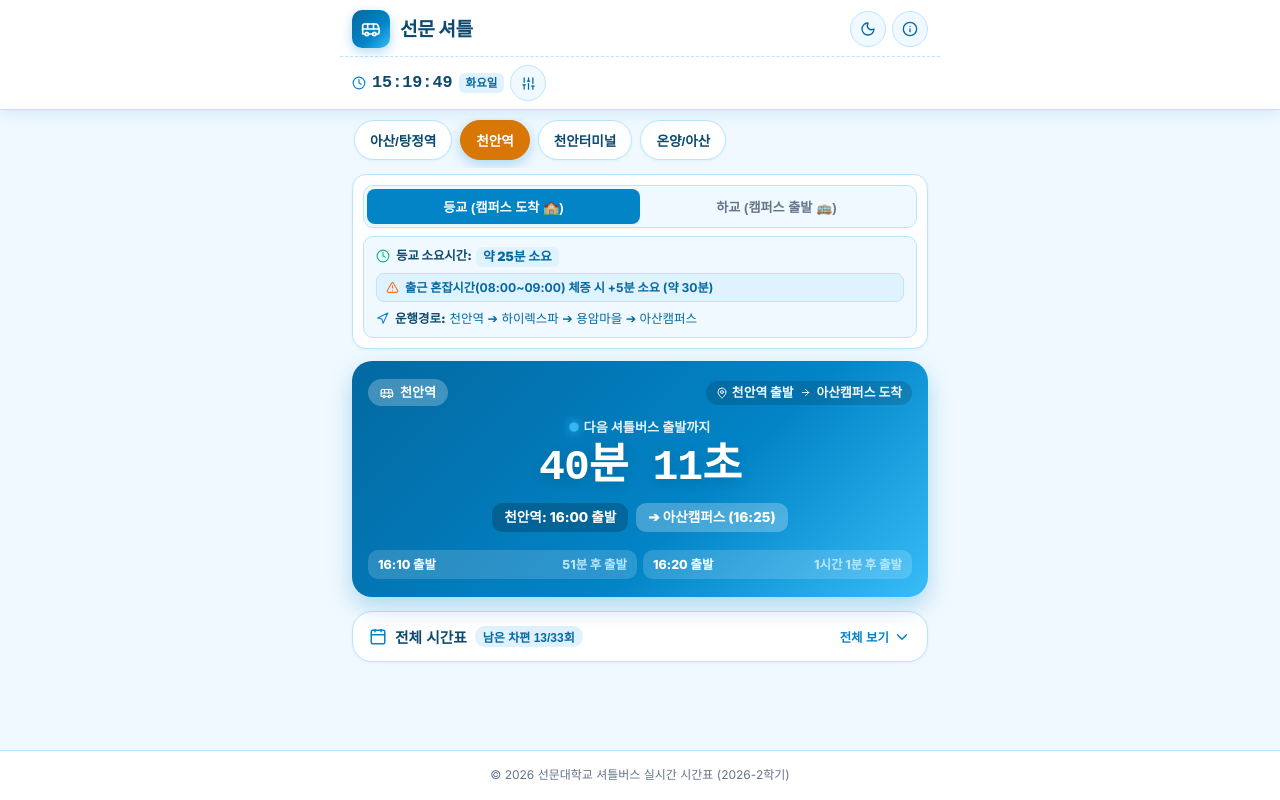
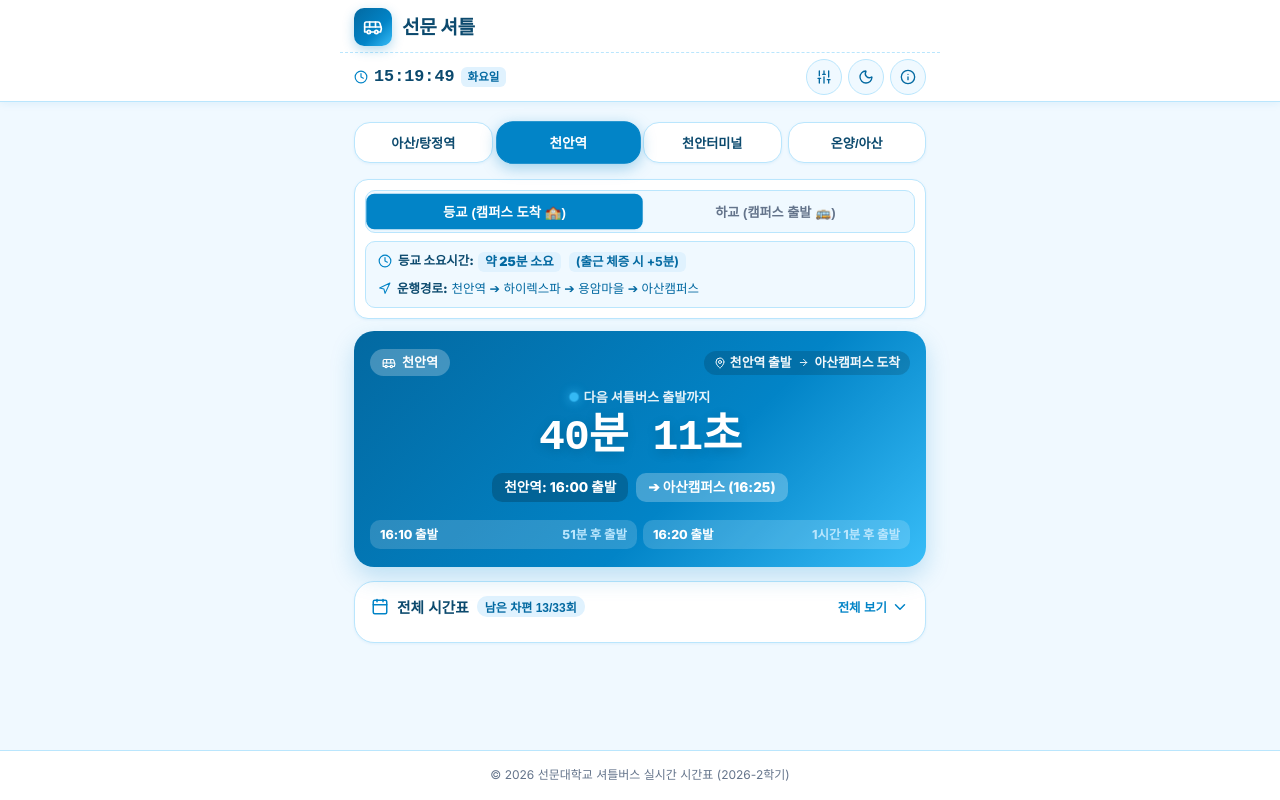
Before and after one commit to totk0626/sunmoon-shuttle, a React (Vite) app: page / in a window 1280 px wide. Both pictures are taken after a click on the button "천안역". Built offline with nearby package versions, Linux system fonts and the light colour scheme.

Commit message:
Save current version before redesign

```diff
--- a/src/components/Header.jsx
+++ b/src/components/Header.jsx
@@ -33,8 +33,35 @@ export default function Header({
             </div>
           </div>
         </div>
+      </div>
+
+      <div className="header-status-bar container">
+        <div className="time-display-group">
+          <div className="time-display">
+            <Clock size={14} className="clock-icon" />
+            <span className="clock-time">{formatClock(currentTime)}</span>
+            <span className={`day-badge ${dayInfo.isFriday ? 'friday' : dayInfo.isWeekend ? 'weekend' : 'weekday'}`}>
+              {dayInfo.dayName}
+            </span>
+          </div>
+
+          {isSimulated && (
+            <button type="button" className="reset-time-btn" onClick={onResetTime}>
+              <RefreshCw size={11} /> 실제시간
+            </button>
+          )}
+        </div>
 
         <div className="header-actions">
+          <button
+            type="button"
+            className={`action-icon-btn ${isSimulated ? 'active' : ''}`}
+            onClick={onOpenSimulator}
+            title="출발 시간 조절"
+          >
+            <Sliders size={16} />
+          </button>
+
           <button
             type="button"
             className="action-icon-btn"
@@ -54,34 +81,6 @@ export default function Header({
           </button>
         </div>
       </div>
-
-      <div className="header-status-bar container">
-        <div className="time-display-group">
-          <div className="time-display">
-            <Clock size={14} className="clock-icon" />
-            <span className="clock-time">{formatClock(currentTime)}</span>
-            <span className={`day-badge ${dayInfo.isFriday ? 'friday' : dayInfo.isWeekend ? 'weekend' : 'weekday'}`}>
-              {dayInfo.dayName}
-            </span>
-          </div>
-
-          {/* Icon-only time adjust button right next to clock */}
-          <button
-            type="button"
-            className={`action-icon-btn sim-icon-only-btn ${isSimulated ? 'active' : ''}`}
-            onClick={onOpenSimulator}
-            title="출발 시간 조절"
-          >
-            <Sliders size={15} />
-          </button>
-
-          {isSimulated && (
-            <button type="button" className="reset-time-btn" onClick={onResetTime}>
-              <RefreshCw size={11} /> 실제시간
-            </button>
-          )}
-        </div>
-      </div>
     </header>
   );
 }
--- a/src/components/NextShuttleCard.jsx
+++ b/src/components/NextShuttleCard.jsx
@@ -38,7 +38,7 @@ export default function NextShuttleCard({ selectedRoute, currentTime, directionF
     }
   };
 
-  const isUrgent = nextBus && nextBus.diffMins <= 5;
+  const isUrgent = nextBus && nextBus.diffMins <= 3;
   const isSoon = nextBus && nextBus.diffMins <= 15;
 
   return (
@@ -85,7 +85,7 @@ export default function NextShuttleCard({ selectedRoute, currentTime, directionF
           {/* Countdown Main Display */}
           <div className="widget-timer-block">
             <div className="timer-sub-text">
-              <span className="live-pulse-dot"></span>
+              <span className={`live-pulse-dot ${isUrgent ? 'red-pulse' : ''}`}></span>
               <span>다음 셔틀버스 출발까지</span>
               {isUrgent && <span style={{ color: '#fca5a5', fontWeight: 900, marginLeft: 4 }}>⚡ 곧 출발</span>}
             </div>
--- a/src/components/RouteSelector.jsx
+++ b/src/components/RouteSelector.jsx
@@ -26,10 +26,6 @@ export default function RouteSelector({
               key={route.id}
               type="button"
               className={`route-chip-btn ${isSelected ? 'active' : ''}`}
-              style={{
-                borderColor: isSelected ? route.color : 'var(--border-color)',
-                backgroundColor: isSelected ? route.color : 'var(--bg-card)'
-              }}
               onClick={() => onSelectRoute(route.id)}
             >
               <span>{route.shortName || route.name}</span>
@@ -60,21 +56,17 @@ export default function RouteSelector({
         {/* Direction-Specific Travel Time & Route Card */}
         <div className="route-summary-banner">
           <div className="summary-row">
-            <Clock size={14} className="banner-icon-green" />
+            <Clock size={14} className="banner-icon-blue" />
             <div className="summary-text">
               <strong className="summary-label">
                 {directionFilter === 'to_school' ? '등교 소요시간:' : '하교 소요시간:'}
               </strong>
               <span className="travel-time-highlight">{currentTravelTime}</span>
+              {currentTrafficNotice && (
+                <span className="traffic-note-inline">{currentTrafficNotice}</span>
+              )}
             </div>
           </div>
-
-          {currentTrafficNotice && (
-            <div className="summary-row special-note-row">
-              <AlertTriangle size={13} className="banner-icon-orange" />
-              <span>{currentTrafficNotice}</span>
-            </div>
-          )}
 
           <div className="summary-row" style={{ marginTop: 2 }}>
             <Navigation size={13} className="banner-icon-blue" />
--- a/src/components/TimetableList.jsx
+++ b/src/components/TimetableList.jsx
@@ -81,11 +81,11 @@ export default function TimetableList({ route, currentTime }) {
 
         <div className="acc-arrow-badge">
           <span>{isExpanded ? '시간표 접기' : '전체 보기'}</span>
-          {isExpanded ? <ChevronUp size={18} /> : <ChevronDown size={18} />}
+          <ChevronDown size={18} className={`acc-arrow-icon ${isExpanded ? 'rotated' : ''}`} />
         </div>
       </button>
 
-      {isExpanded && (
+      <div className={`timetable-accordion-wrapper ${isExpanded ? 'expanded' : ''}`}>
         <div className="timetable-accordion-body">
           {/* Boarding Location Legend & Filter Bar */}
           <div className="timetable-legend-row">
@@ -220,7 +220,7 @@ export default function TimetableList({ route, currentTime }) {
             </table>
           </div>
         </div>
-      )}
+      </div>
     </div>
   );
 }
--- a/src/data/shuttleData.js
+++ b/src/data/shuttleData.js
@@ -104,8 +104,8 @@ export const ROUTES = [
       to_station: '약 30분 소요'
     },
     trafficNotice: {
-      to_school: '출근 혼잡시간(08:00~09:00) 체증 시 +5분 소요 (약 30분)',
-      to_station: '퇴근 혼잡시간(17:30~19:30) 체증 시 +5분 소요 (약 35분)'
+      to_school: '(출근 체증 시 +5분)',
+      to_station: '(퇴근 체증 시 +5분)'
     },
     stops: [
       { id: 'campusDep', name: '아산캠퍼스 출발', type: 'dep' },
@@ -163,8 +163,8 @@ export const ROUTES = [
       to_station: '약 30분 소요'
     },
     trafficNotice: {
-      to_school: '출근 혼잡시간(08:00~09:00) 체증 시 +10분 소요 (약 40분)',
-      to_station: '퇴근 혼잡시간(16:30~19:30) 체증 시 +10분 소요 (약 40분)'
+      to_school: '(출근 체증 시 +10분)',
+      to_station: '(퇴근 체증 시 +10분)'
     },
     stops: [
       { id: 'campusDep', name: '아산캠퍼스 출발', type: 'dep' },
@@ -227,8 +227,8 @@ export const ROUTES = [
       to_station: '약 20~25분 소요'
     },
     trafficNotice: {
-      to_school: '온양온천역 약 15분 / 아산터미널 약 20분 소요',
-      to_station: '퇴근 시간대 시내 구간 일부 지연 가능'
+      to_school: '(온양역 15분 / 터미널 20분)',
+      to_station: '(퇴근 시 시내 구간 지연 가능)'
     },
     stops: [
       { id: 'campusDep', name: '아산캠퍼스 출발', type: 'dep' },
--- a/src/index.css
+++ b/src/index.css
@@ -57,6 +57,8 @@
   margin: 0;
   padding: 0;
   -webkit-tap-highlight-color: transparent;
+  backdrop-filter: none !important;
+  -webkit-backdrop-filter: none !important;
 }
 
 html, body {
@@ -78,7 +80,7 @@ body {
   width: 100%;
   max-width: 600px;
   margin: 0 auto;
-  padding: 0 12px;
+  padding: 0 14px;
 }
 
 .app-shell {
@@ -94,19 +96,23 @@ body {
   padding-bottom: 40px;
 }
 
-/* Header (Always Fixed at Top) */
+/* Header (Always Fixed at Top - Solid Background, No Blur) */
 .app-header {
-  background: var(--bg-card);
+  background-color: var(--bg-card) !important;
   border-bottom: 1.5px solid var(--border-color);
-  padding: 10px 0 8px 0;
+  padding: 8px 0 6px 0;
   position: fixed;
   top: 0;
   left: 0;
   right: 0;
   z-index: 1000;
-  box-shadow: 0 4px 14px rgba(2, 132, 199, 0.12);
-  backdrop-filter: blur(12px);
-  -webkit-backdrop-filter: blur(12px);
+  box-shadow: 0 2px 8px rgba(2, 132, 199, 0.08);
+  backdrop-filter: none !important;
+  -webkit-backdrop-filter: none !important;
+}
+
+[data-theme="dark"] .app-header {
+  background-color: var(--bg-card) !important;
 }
 
 .header-top {
@@ -179,8 +185,8 @@ body {
   display: flex;
   align-items: center;
   justify-content: space-between;
-  margin-top: 8px;
-  padding-top: 8px;
+  margin-top: 6px;
+  padding-top: 6px;
   border-top: 1px dashed var(--border-color);
   font-size: 0.82rem;
 }
@@ -237,37 +243,43 @@ body {
 }
 
 .route-chips-scroll {
-  display: flex;
-  align-items: center;
-  gap: 8px;
-  overflow-x: auto;
-  padding: 2px 2px 8px 2px;
-  scrollbar-width: none;
+  display: grid;
+  grid-template-columns: repeat(4, 1fr);
+  gap: 6px;
+  width: 100%;
+  padding: 4px 0 10px 0;
+  box-sizing: border-box;
 }
-
-.route-chips-scroll::-webkit-scrollbar { display: none; }
 
 .route-chip-btn {
   display: flex;
   align-items: center;
-  gap: 6px;
-  padding: 9px 15px;
-  border-radius: 20px;
+  justify-content: center;
+  width: 100%;
+  padding: 10px 4px;
+  border-radius: 16px;
   border: 1.5px solid var(--border-color);
   background-color: var(--bg-card);
   color: var(--text-main);
-  font-size: 0.85rem;
+  font-size: clamp(0.74rem, 3.1vw, 0.82rem);
   font-weight: 800;
   cursor: pointer;
   white-space: nowrap;
-  transition: var(--transition);
+  transition: transform 0.25s cubic-bezier(0.34, 1.56, 0.64, 1), background-color 0.25s ease, color 0.25s ease, box-shadow 0.25s ease, border-color 0.25s ease;
   box-shadow: var(--shadow-sm);
-  flex-shrink: 0;
+  text-align: center;
+}
+
+.route-chip-btn:active {
+  transform: scale(0.94);
 }
 
 .route-chip-btn.active {
+  background-color: #0284c7 !important;
   color: #ffffff !important;
-  box-shadow: 0 4px 14px rgba(2, 132, 199, 0.3);
+  border-color: #0284c7 !important;
+  transform: scale(1.04);
+  box-shadow: 0 4px 14px rgba(2, 132, 199, 0.35);
 }
 
 .control-bar-box {
@@ -300,17 +312,33 @@ body {
   font-size: 0.82rem;
   font-weight: 800;
   cursor: pointer;
-  transition: var(--transition);
+  transition: background-color 0.28s cubic-bezier(0.16, 1, 0.3, 1), color 0.28s ease, transform 0.28s cubic-bezier(0.34, 1.56, 0.64, 1), box-shadow 0.28s ease;
   display: flex;
   align-items: center;
   justify-content: center;
   gap: 4px;
 }
 
+.dir-seg-btn:active {
+  transform: scale(0.96);
+}
+
 .dir-seg-btn.active {
   background-color: var(--primary);
   color: #ffffff;
+  transform: scale(1.02);
   box-shadow: var(--shadow-sm);
+}
+
+@keyframes smoothFadeIn {
+  0% {
+    opacity: 0.35;
+    transform: translateY(6px) scale(0.99);
+  }
+  100% {
+    opacity: 1;
+    transform: translateY(0) scale(1);
+  }
 }
 
 /* Route Summary & Travel Time Banner */
@@ -362,36 +390,42 @@ body {
   color: #7dd3fc;
 }
 
-.special-note-row {
+.traffic-note-inline {
+  font-size: 0.78rem;
+  font-weight: 700;
+  color: #0369a1;
   background-color: var(--primary-light);
-  border: 1px solid var(--border-color);
-  color: var(--primary-dark);
-  padding: 5px 9px;
-  border-radius: 8px;
-  font-weight: 700;
-  font-size: 0.76rem;
+  padding: 1px 7px;
+  border-radius: 6px;
+  display: inline-flex;
+  align-items: center;
+  margin-left: 4px;
 }
 
-/* HERO NEXT SHUTTLE WIDGET CARD (해달이 컬러 튜닝) */
+[data-theme="dark"] .traffic-note-inline {
+  color: #7dd3fc;
+  background-color: rgba(2, 132, 199, 0.25);
+}
+
+/* HERO NEXT SHUTTLE WIDGET CARD (해달이 파스텔 컬러 튜닝) */
 .hero-widget-card {
   background: var(--primary-gradient);
   color: #ffffff;
   border-radius: var(--radius-lg);
   padding: 18px 16px;
   margin-bottom: 14px;
-  box-shadow: 0 10px 25px rgba(2, 132, 199, 0.28);
+  box-shadow: 0 10px 25px rgba(2, 132, 199, 0.22);
   position: relative;
   overflow: hidden;
 }
 
 .hero-widget-card.urgent {
-  background: linear-gradient(135deg, #e11d48 0%, #f43f5e 100%);
-  box-shadow: 0 10px 25px rgba(244, 63, 94, 0.35);
+  box-shadow: 0 10px 25px rgba(2, 132, 199, 0.28);
 }
 
 .hero-widget-card.soon {
   background: linear-gradient(135deg, #0284c7 0%, #38bdf8 100%);
-  box-shadow: 0 10px 25px rgba(56, 189, 248, 0.35);
+  box-shadow: 0 10px 25px rgba(56, 189, 248, 0.25);
 }
 
 .widget-top-row {
@@ -406,7 +440,6 @@ body {
   align-items: center;
   gap: 6px;
   background-color: rgba(255, 255, 255, 0.25);
-  backdrop-filter: blur(4px);
   padding: 4px 12px;
   border-radius: 20px;
   font-size: 0.82rem;
@@ -450,10 +483,22 @@ body {
   animation: pulseDot 1.5s infinite;
 }
 
+.live-pulse-dot.red-pulse {
+  background-color: #ef4444;
+  box-shadow: 0 0 10px #ef4444;
+  animation: pulseDotRed 1s infinite;
+}
+
 @keyframes pulseDot {
   0% { transform: scale(0.9); opacity: 0.8; }
   50% { transform: scale(1.3); opacity: 1; }
   100% { transform: scale(0.9); opacity: 0.8; }
+}
+
+@keyframes pulseDotRed {
+  0% { transform: scale(0.9); opacity: 0.8; box-shadow: 0 0 6px #ef4444; }
+  50% { transform: scale(1.4); opacity: 1; box-shadow: 0 0 14px #ef4444; }
+  100% { transform: scale(0.9); opacity: 0.8; box-shadow: 0 0 6px #ef4444; }
 }
 
 .timer-big-num {
@@ -605,6 +650,31 @@ body {
   font-weight: 800;
 }
 
+.acc-arrow-icon {
+  transition: transform 0.35s cubic-bezier(0.34, 1.56, 0.64, 1);
+}
+
+.acc-arrow-icon.rotated {
+  transform: rotate(180deg);
+}
+
+.timetable-accordion-wrapper {
+  display: grid;
+  grid-template-rows: 0fr;
+  transition: grid-template-rows 0.38s cubic-bezier(0.16, 1, 0.3, 1), opacity 0.32s ease;
+  opacity: 0;
+  overflow: hidden;
+}
+
+.timetable-accordion-wrapper.expanded {
+  grid-template-rows: 1fr;
+  opacity: 1;
+}
+
+.timetable-accordion-wrapper > div {
+  min-height: 0;
+}
+
 .timetable-accordion-body {
   padding: 0 10px 10px 10px;
   border-top: 1px solid var(--border-color);
@@ -732,8 +802,7 @@ body {
 .modal-backdrop {
   position: fixed;
   top: 0; left: 0; right: 0; bottom: 0;
-  background-color: rgba(12, 74, 110, 0.6);
-  backdrop-filter: blur(6px);
+  background-color: rgba(12, 74, 110, 0.65);
   z-index: 100;
   display: flex;
   align-items: center;
```
Also changed, not shown: src/components/ConvenienceModal.jsx (+10 -10 lines).
